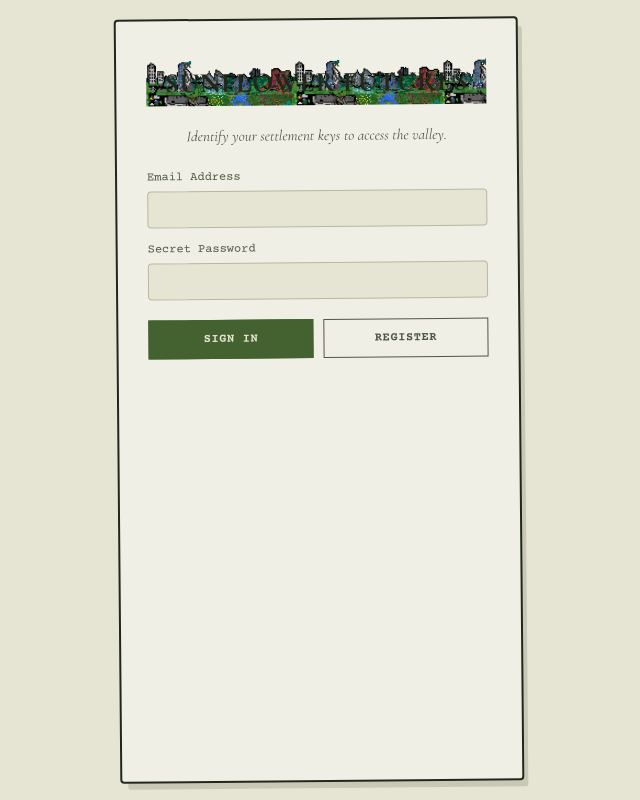
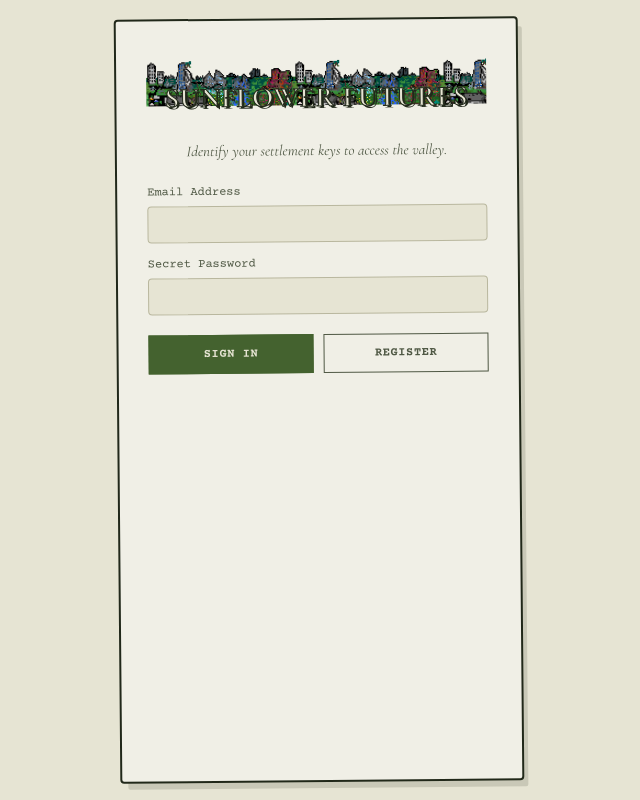
Before and after one commit to sciencebryan/sunflowerfutures, a plain HTML site: page index.html in a window 1280 px wide. Shown: the whole page, without its empty margins (321-961 px from the left). Drawn offline with nearby package versions, Linux system fonts and the light colour scheme.

Commit message:
Update style.css

```diff
--- a/style.css
+++ b/style.css
@@ -51,18 +51,18 @@ padding: 14px 0 12px;
 }
 
 .masthead { display: flex; align-items: baseline; justify-content: space-between; gap: 16px; flex-wrap: wrap; }
-.title { font-family: var(--serif); font-weight: 700; font-size: 28px; letter-spacing: 0.02em; text-transform: uppercase; position: relative; z-index: 1 }
+.title { font-family: var(--serif); font-weight: 700; font-size: 28px; letter-spacing: 0.02em; text-transform: uppercase; position: relative; z-index: 1; color: var(--paper); -webkit-text-stroke: 1px var(--ink); text-shadow: 2px 2px 0 var(--ink); padding-top: 15px; }
 .title::before {
   content: "";
   position: absolute;
-  bottom: 0;
+  top: 0;
   left: 0;
   width: 100%;
   height: 45px;
   background-image: url('ny-skyline.png');
   background-size: auto 100%;
   background-repeat: repeat-x;
-  background-position: bottom left;
+  background-position: top left;
   z-index: -1;
   pointer-events: none;
 }
```
